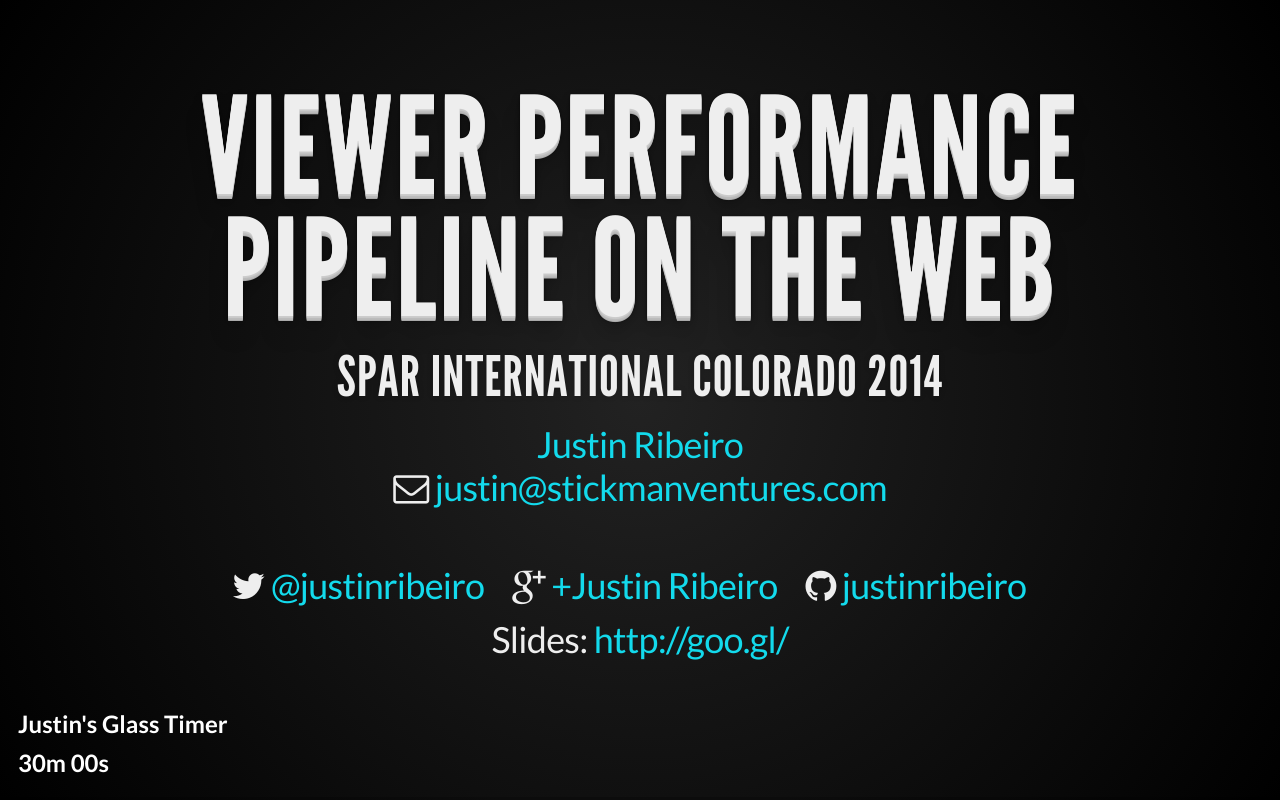
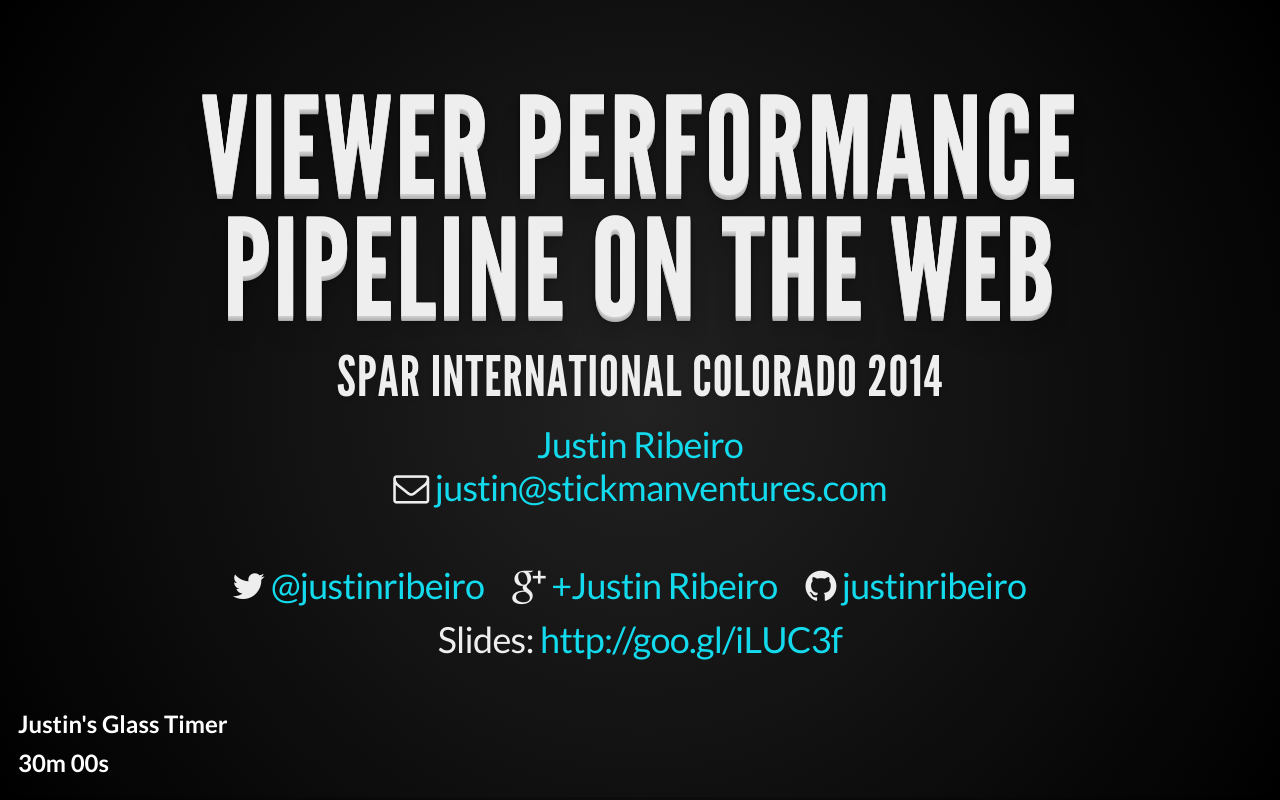
Before and after one commit to justinribeiro/spar-international-colorado-2014-slidedeck, a website: page index.html in a window 1280 px wide. Drawn offline with nearby package versions, Linux system fonts and the light colour scheme.

Commit message:
Add final link

```diff
--- a/index.html
+++ b/index.html
@@ -203,7 +203,7 @@
             <i class="fa fa-github"></i> <a class="iconned" rel="me" href="https://github.com/justinribeiro"> justinribeiro </a>
           </p>
           <p>
-            Slides: <a href="http://goo.gl/" title="short url to these slides">http://goo.gl/</a>
+            Slides: <a href="http://goo.gl/iLUC3f" title="short url to these slides">http://goo.gl/iLUC3f</a>
           </p>
         </section>
 
```
